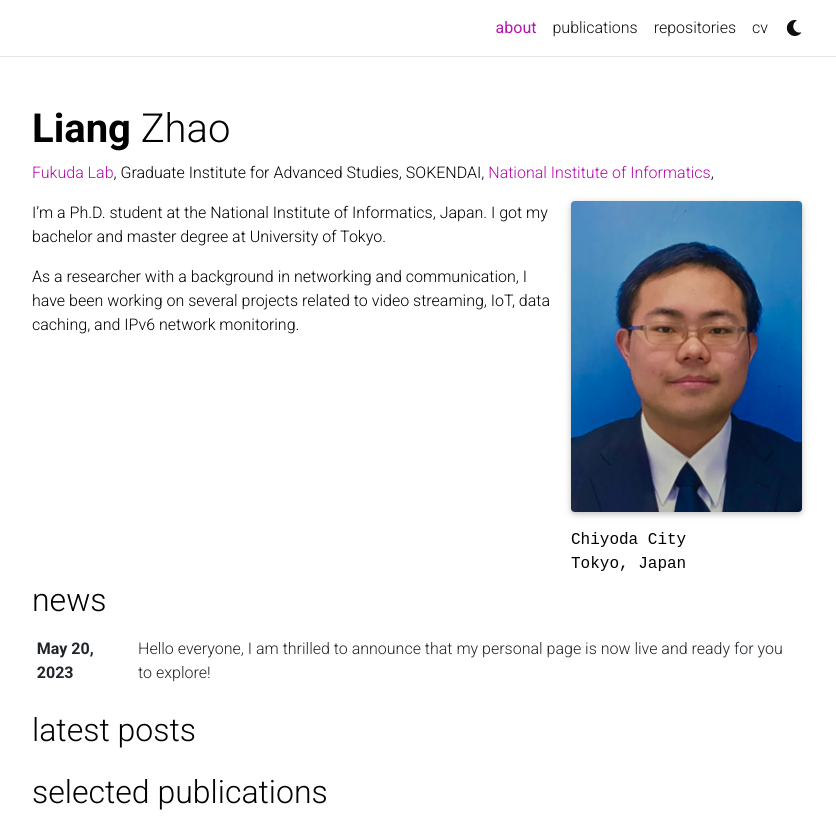
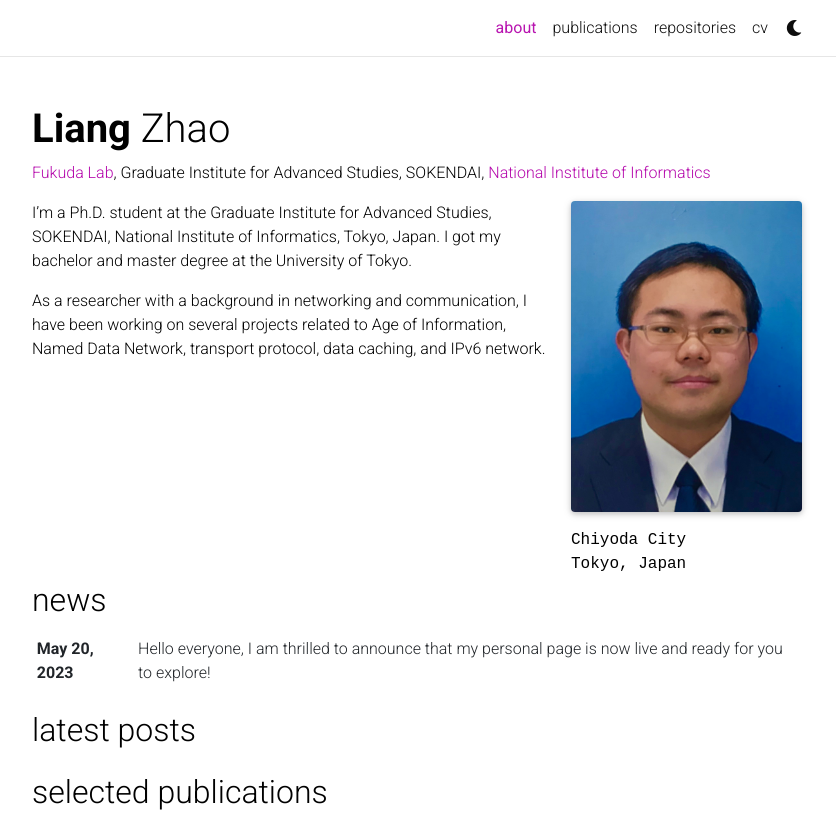
Before and after one commit to goodluckz/goodluckz.github.io, a Jekyll site: the page built from _pages/about.md, in a window 1280 px wide and 1109 px high, cut to the strip 0-839 px from the top of the window. Shown: the whole strip, without its empty margins (223-1059 px from the left). Built offline with Jekyll 4.4.1, drawn with Linux system fonts in a browser that asks for light colours; full-size pictures stand in for the smaller copies a plugin makes; comment, search, counter and statistics services are not loaded; a style sheet for code colours, icons or effects is not loaded.

Commit message:
update about and publication

```diff
--- a/_bibliography/papers.bib
+++ b/_bibliography/papers.bib
@@ -9,7 +9,7 @@
 @article{aoi2021,
   title={AoI-aware Information Update Scheduling and Caching for Internet-of-Things Systems},
   author={Liang, Zhao and Yi-Han, Chiang and John C.S., Lui and Yusheng, Ji},
-  journal={},
+  journal={awaiting publication},
   year={2021},
 }
 
--- a/_pages/about.md
+++ b/_pages/about.md
@@ -2,7 +2,7 @@
 layout: about
 title: about
 permalink: /
-subtitle: <a href='http://www.fukuda-lab.org/en/research.html'>Fukuda Lab</a>, Graduate Institute for Advanced Studies, SOKENDAI, <a href='https://www.nii.ac.jp/en/'>National Institute of Informatics</a>,
+subtitle: <a href='http://www.fukuda-lab.org/en/research.html'>Fukuda Lab</a>, Graduate Institute for Advanced Studies, SOKENDAI, <a href='https://www.nii.ac.jp/en/'>National Institute of Informatics</a>
 
 profile:
   align: right
@@ -17,6 +17,6 @@ latest_posts: true  # includes a list of the newest posts
 selected_papers: true # includes a list of papers marked as "selected={true}"
 social: true  # includes social icons at the bottom of the page
 ---
-I'm a Ph.D. student at the National Institute of Informatics, Japan. I got my bachelor and master degree at University of Tokyo.
+I'm a Ph.D. student at the Graduate Institute for Advanced Studies, SOKENDAI, National Institute of Informatics, Tokyo, Japan. I got my bachelor and master degree at the University of Tokyo.
 
-As a researcher with a background in networking and communication, I have been working on several projects related to video streaming, IoT, data caching, and IPv6 network monitoring.
+As a researcher with a background in networking and communication, I have been working on several projects related to Age of Information, Named Data Network, transport protocol, data caching, and IPv6 network.
```
